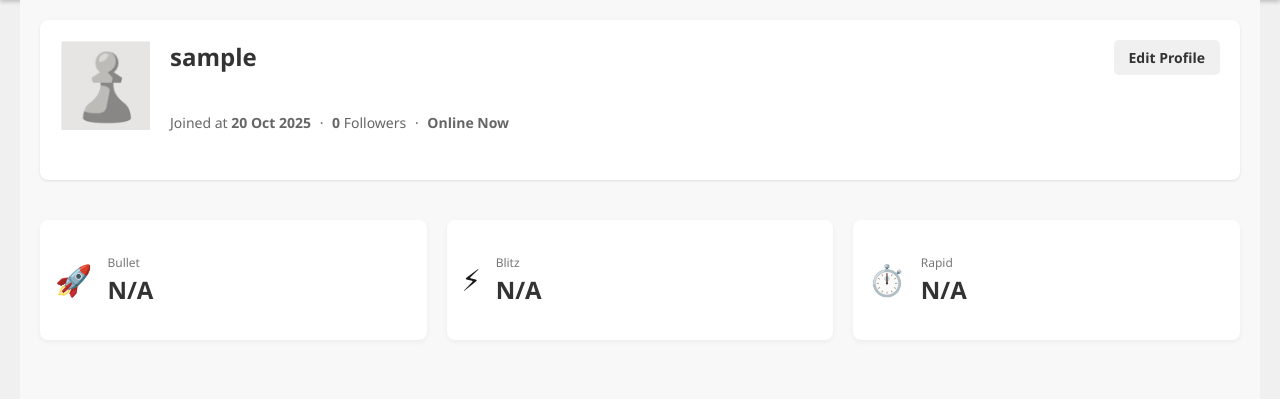
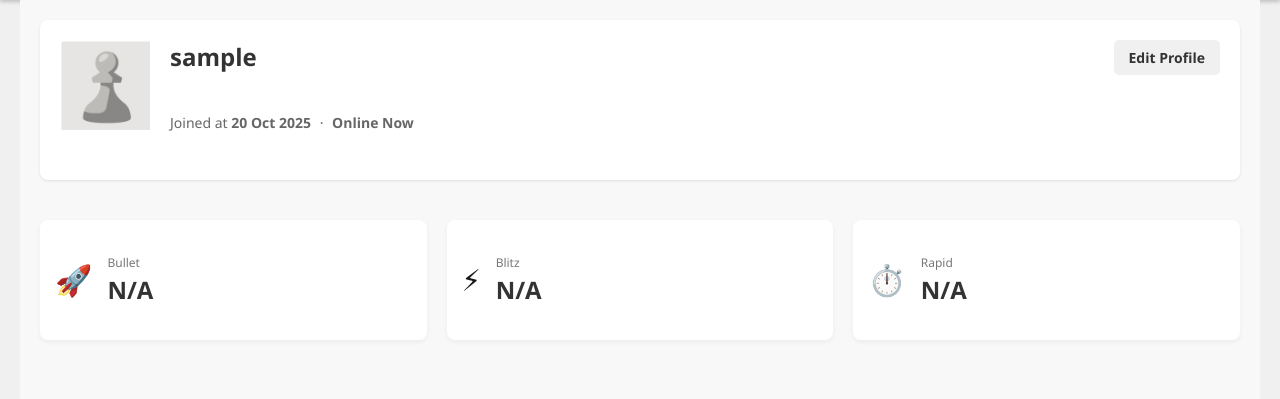
Before and after one commit to meleknurb/chess_coach, a Django app: page /users/profile/ in a window 1280 px wide. Shown: the part 65-464 px from the top of the page. Run offline with Django 5.2, Linux system fonts and the light colour scheme; the visitor is signed in with stand-in values (Sample User, id 1); data comes from the database, SQL or seed files in the repository; data that the repository does not hold is empty; some libraries are stand-ins or nearby versions.

Commit message:
Style: Simplify profile header to only show app membership date
- Removed extraneous Chess.com specific details (Followers, Online Now) from profile.html.
- Simplified the stats-row to display only the application's user join date (player_info.joined), making the profile more application-centric.

```diff
--- a/users/templates/profile.html
+++ b/users/templates/profile.html
@@ -31,8 +31,6 @@
                 </h1>
                 <div class="stats-row">
                     <span>Joined at <strong>{{ player_info.joined }}</strong></span>
-                    <span class="dot">·</span>
-                    <span><strong>{{ player_info.followers }}</strong> Followers</span>
                     <span class="dot">·</span>
                     <span class="online-status status-online"><strong>Online Now</strong></span>
                 </div>
```
